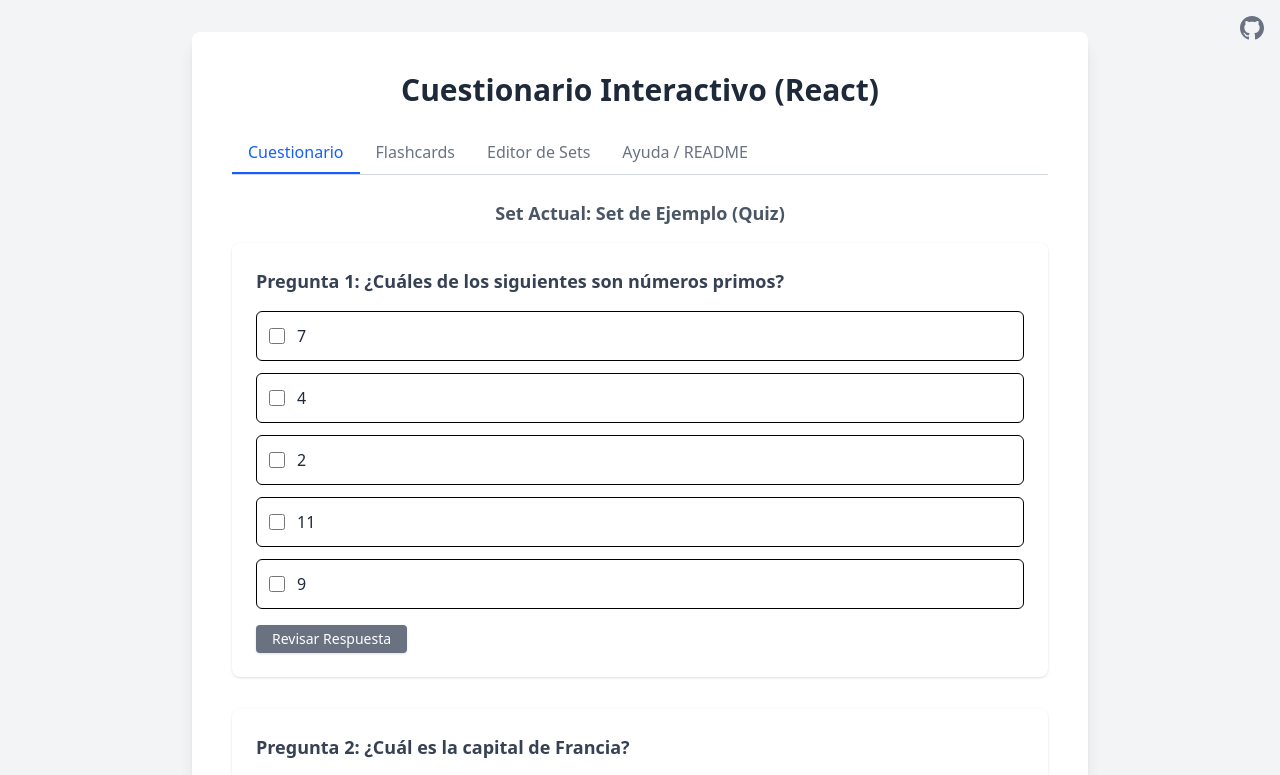
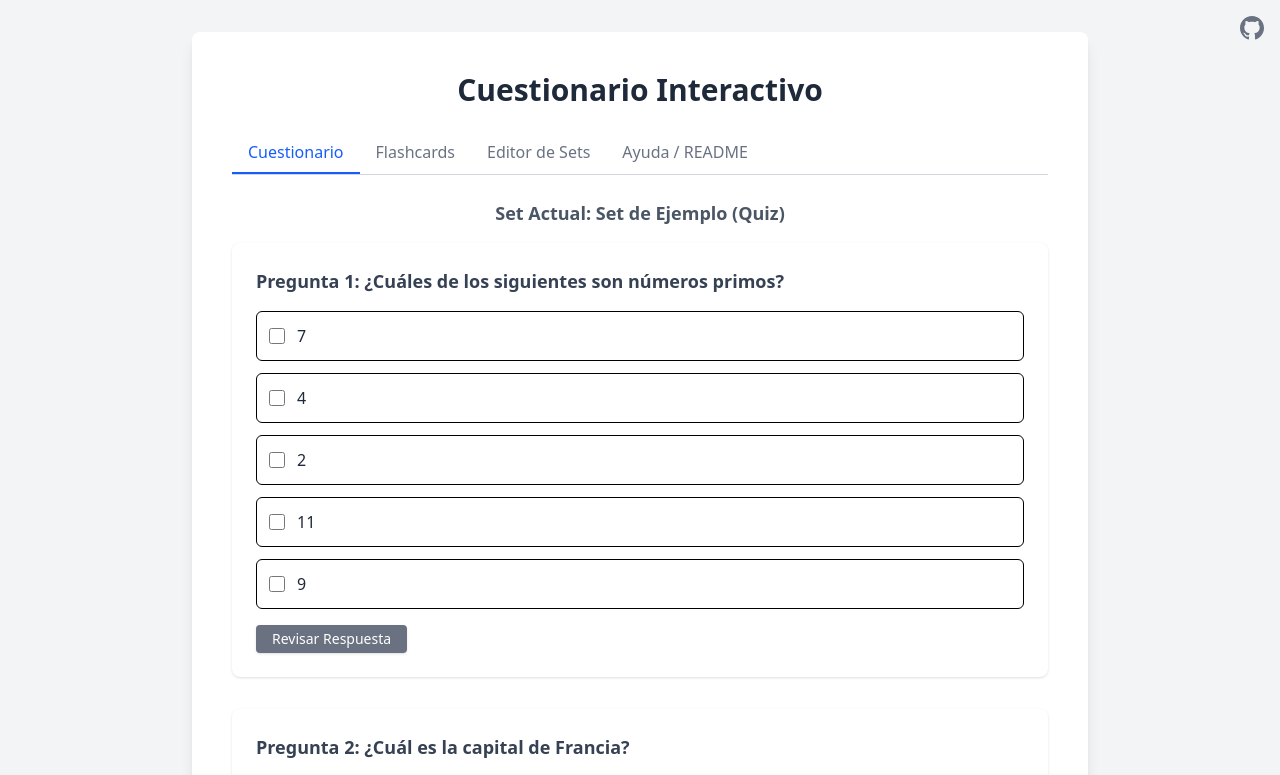
Before and after one commit to Joacohbc/study-builder, a React (Vite) app: page / in a window 1280 px wide. Shown: the top 775 px of the page. Built offline with nearby package versions, Linux system fonts and the light colour scheme.

Commit message:
style: Remove "(React)" from titles in App and HelpTab components for consistency

```diff
--- a/src/App.jsx
+++ b/src/App.jsx
@@ -237,7 +237,7 @@ function App() {
             <div className="max-w-4xl mx-auto bg-white p-6 md:p-10 rounded-lg shadow-lg">
                 {/* App Title - Updated */}
                 <h1 className="text-2xl md:text-3xl font-bold text-center text-gray-800 mb-6">
-                    Cuestionario Interactivo (React)
+                    Cuestionario Interactivo
                 </h1>
 
                 {/* Tab Navigation Area */}
--- a/src/components/HelpTab.jsx
+++ b/src/components/HelpTab.jsx
@@ -176,7 +176,7 @@ const HelpTab = () => {
             {/* Static help content */}
             <div id="explanation-content" className="prose prose-sm sm:prose lg:prose-lg xl:prose-xl max-w-none space-y-3 border-t pt-6">
                 {/* Updated title */}
-                <h2 className="text-xl md:text-2xl font-semibold mt-4 mb-2">Cuestionario Interactivo (React)</h2>
+                <h2 className="text-xl md:text-2xl font-semibold mt-4 mb-2">Cuestionario Interactivo</h2>
                 {/* Updated description */}
                 <p>Esta es una aplicación React para crear y realizar cuestionarios interactivos. Permite gestionar múltiples conjuntos (sets) de preguntas, además de las funcionalidades originales.</p>
 
```
